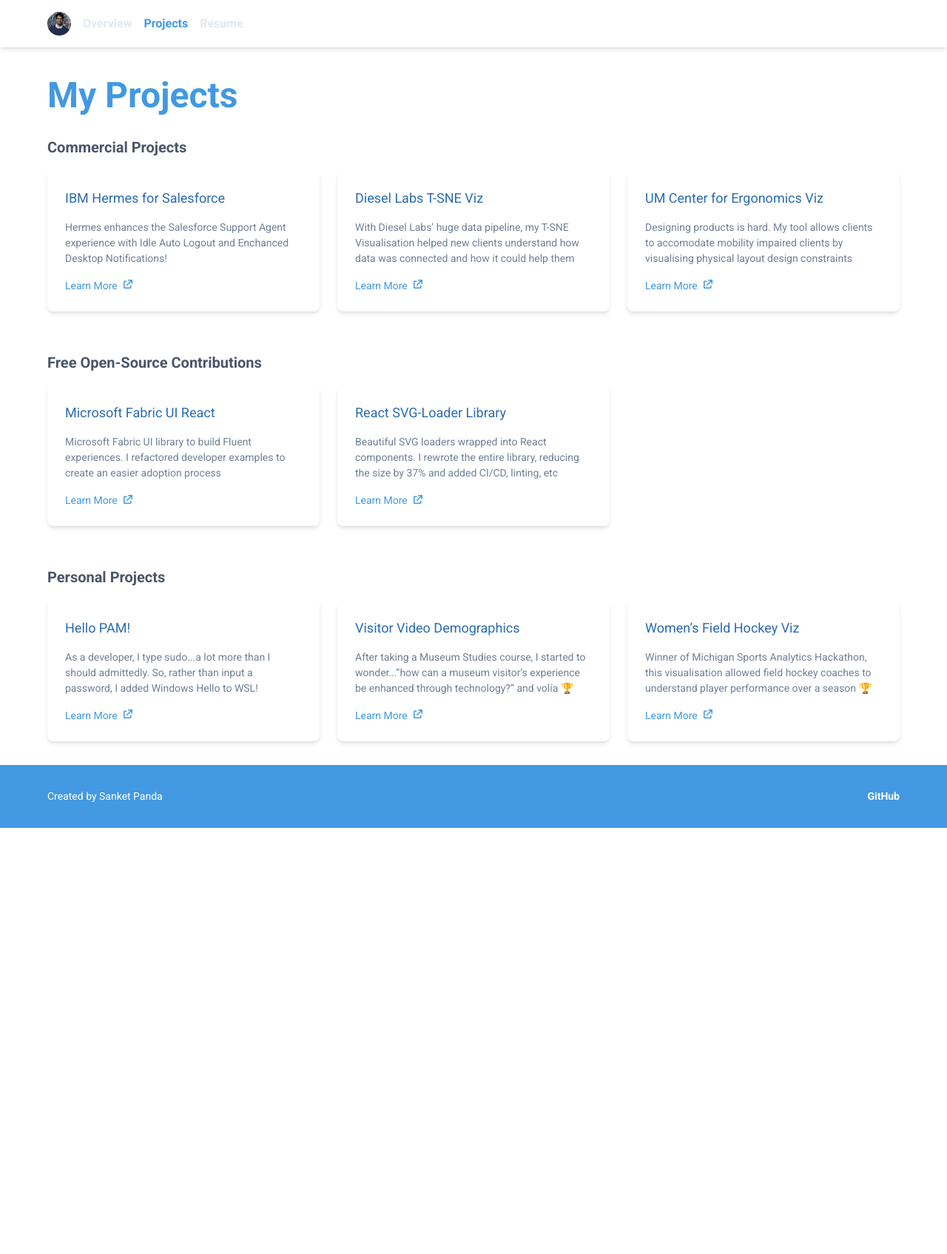
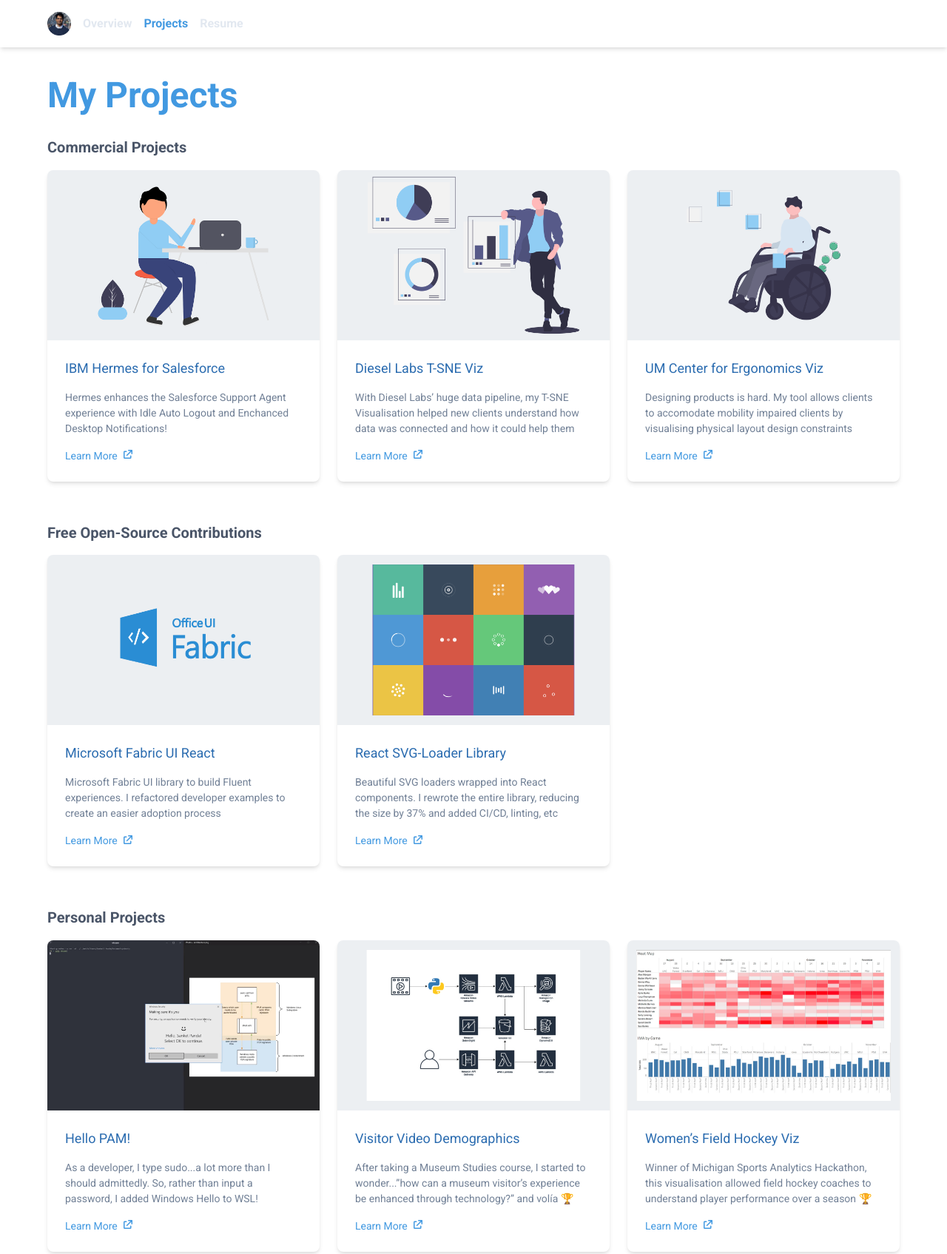
Before and after one commit to pandasa123/pandasa123.github.io, a Gatsby site: page /projects in a window 1280 px wide. Shown: the top 1695 px of the page at 74% size. Before the commit the page ends 1119 px from the top, so only its background shows below. Built offline with nearby package versions, Linux system fonts and the light colour scheme; Gatsby itself is replaced by a stand-in of ours.

Commit message:
Added pictures to Projects page

```diff
--- /dev/null
+++ b/src/components/hooks/getAllProjects.jsx
@@ -0,0 +1,78 @@
+import { graphql, useStaticQuery } from 'gatsby'
+
+const getAllProjects = () => {
+	// noinspection Annotator
+	const images = useStaticQuery(graphql`
+        query AllProjects {
+            hermes: file(relativePath: { eq: "ProductPages/Hermes.png" }) {
+                childImageSharp {
+                    fluid {
+                        ...GatsbyImageSharpFluid
+                    }
+                }
+            }
+            dieselLabs: file(relativePath: { eq: "ProductPages/DieselLabs.png" }) {
+                childImageSharp {
+                    fluid {
+                        ...GatsbyImageSharpFluid
+                    }
+                }
+            }
+            fabric: file(relativePath: { eq: "ProductPages/Fabric.png" }) {
+                childImageSharp {
+                    fluid {
+                        ...GatsbyImageSharpFluid
+                    }
+                }
+            }
+            helloPAM: file(relativePath: { eq: "ProductPages/HelloPAM.png" }) {
+                childImageSharp {
+                    fluid {
+                        ...GatsbyImageSharpFluid
+                    }
+                }
+            }
+            msas: file(relativePath: { eq: "ProductPages/MSAS.png" }) {
+                childImageSharp {
+                    fluid {
+                        ...GatsbyImageSharpFluid
+                    }
+                }
+            }
+            museumDemo: file(relativePath: { eq: "ProductPages/MuseumDemo.png" }) {
+                childImageSharp {
+                    fluid {
+                        ...GatsbyImageSharpFluid
+                    }
+                }
+            }
+            reactSVG: file(relativePath: { eq: "ProductPages/ReactSVG.png" }) {
+                childImageSharp {
+                    fluid {
+                        ...GatsbyImageSharpFluid
+                    }
+                }
+            }
+            umViz: file(relativePath: { eq: "ProductPages/UMViz.png" }) {
+                childImageSharp {
+                    fluid {
+                        ...GatsbyImageSharpFluid
+                    }
+                }
+            }
+        }
+	`)
+
+	return {
+		hermes: images.hermes.childImageSharp.fluid,
+		dieselLabs: images.dieselLabs.childImageSharp.fluid,
+		fabric: images.fabric.childImageSharp.fluid,
+		helloPAM: images.helloPAM.childImageSharp.fluid,
+		msas: images.msas.childImageSharp.fluid,
+		museumDemo: images.museumDemo.childImageSharp.fluid,
+		reactSVG: images.reactSVG.childImageSharp.fluid,
+		umViz: images.umViz.childImageSharp.fluid,
+	}
+}
+
+export default getAllProjects
--- a/src/components/projects/Commercial.jsx
+++ b/src/components/projects/Commercial.jsx
@@ -2,7 +2,7 @@
 import ProductCard from '../ProductCard'
 import Container from '../Container'
 
-const Commercial = () => {
+const Commercial = ({ hermes, dieselLabs, umViz }) => {
 	return (
 		<Fragment>
 			<Container classes="pt-6 pb-4 text-lg font-bold text-gray-700 leading-snug sm:text-xl">
@@ -14,7 +14,7 @@
 					description={
 						'Hermes enhances the Salesforce Support Agent experience with Idle Auto Logout and Enchanced Desktop Notifications!'
 					}
-					// image={hermes}
+					image={hermes}
 					linkTitle={'Learn More'}
 					link="/"
 				/>
@@ -23,7 +23,7 @@
 					description={
 						'With Diesel Labs’ huge data pipeline, my T-SNE Visualisation helped new clients understand how data was connected and how it could help them'
 					}
-					// image={dieselLabs}
+					image={dieselLabs}
 					linkTitle={'Learn More'}
 					link="/"
 				/>
@@ -32,7 +32,7 @@
 					description={
 						'Designing products is hard. My tool allows clients to accomodate mobility impaired clients by visualising physical layout design constraints'
 					}
-					// image={fabric}
+					image={umViz}
 					linkTitle={'Learn More'}
 					link="/"
 				/>
--- a/src/components/projects/FOSS.jsx
+++ b/src/components/projects/FOSS.jsx
@@ -2,7 +2,7 @@
 import ProductCard from '../ProductCard'
 import Container from '../Container'
 
-const FOSS = () => {
+const FOSS = ({ fabric, reactSVG }) => {
 	return (
 		<Fragment>
 			<Container classes="pt-6 pb-4 text-lg font-bold text-gray-700 leading-snug sm:text-xl">
@@ -14,7 +14,7 @@
 					description={
 						'Microsoft Fabric UI library to build Fluent experiences. I refactored developer examples to create an easier adoption process'
 					}
-					// image={fabric}
+					image={fabric}
 					linkTitle={'Learn More'}
 					link="/"
 				/>
@@ -23,7 +23,7 @@
 					description={
 						'Beautiful SVG loaders wrapped into React components. I rewrote the entire library, reducing the size by 37% and added CI/CD, linting, etc'
 					}
-					// image={reactSVG}
+					image={reactSVG}
 					linkTitle={'Learn More'}
 					link="/"
 				/>
--- a/src/components/projects/Personal.jsx
+++ b/src/components/projects/Personal.jsx
@@ -2,7 +2,7 @@
 import ProductCard from '../ProductCard'
 import Container from '../Container'
 
-const Personal = () => {
+const Personal = ({ helloPAM, museumDemo, msas }) => {
 	return (
 		<Fragment>
 			<Container classes="pt-6 pb-4 text-lg font-bold text-gray-700 leading-snug sm:text-xl">
@@ -14,7 +14,7 @@
 					description={
 						'As a developer, I type sudo...a lot more than I should admittedly. So, rather than input a password, I added Windows Hello to WSL!'
 					}
-					// image={helloPAM}
+					image={helloPAM}
 					linkTitle={'Learn More'}
 					link="/"
 				/>
@@ -23,7 +23,7 @@
 					description={
 						'After taking a Museum Studies course, I started to wonder...”how can a museum visitor’s experience be enhanced through technology?” and volía 🏆'
 					}
-					// image={visitorDemographics}
+					image={museumDemo}
 					linkTitle={'Learn More'}
 					link="/"
 				/>
@@ -32,7 +32,7 @@
 					description={
 						'Winner of Michigan Sports Analytics Hackathon, this visualisation allowed field hockey coaches to understand player performance over a season 🏆'
 					}
-					// image={msas}
+					image={msas}
 					linkTitle={'Learn More'}
 					link="/"
 				/>
--- a/src/pages/projects.jsx
+++ b/src/pages/projects.jsx
@@ -8,8 +8,20 @@
 import Container from '../components/Container'
 import FOSS from '../components/projects/FOSS'
 import Personal from '../components/projects/Personal'
+import getAllProjects from '../components/hooks/getAllProjects'
 
 const ProjectsPage = () => {
+	const {
+		hermes,
+		dieselLabs,
+		fabric,
+		helloPAM,
+		msas,
+		museumDemo,
+		reactSVG,
+		umViz,
+	} = getAllProjects()
+
 	return (
 		<section style={FontStyle} className={'bg-white'}>
 			<SEO
@@ -20,9 +32,9 @@
 			<Container classes="pt-24 text-3xl font-bold text-gray-500 leading-snug sm:text-4xl md:text-5xl">
 				<h1 className={'text-blue-500'}>My Projects</h1>
 			</Container>
-			<Commercial/>
-			<FOSS/>
-			<Personal/>
+			<Commercial hermes={hermes} dieselLabs={dieselLabs} umViz={umViz}/>
+			<FOSS fabric={fabric} reactSVG={reactSVG}/>
+			<Personal helloPAM={helloPAM} msas={msas} museumDemo={museumDemo}/>
 			<Footer/>
 		</section>
 	)
```
Also changed, not shown: src/images/ProductPages/HelloPAM.png (added), src/images/ProductPages/MSAS.png (added), src/images/ProductPages/MuseumDemo.png (added), src/images/ProductPages/ReactSVG.png (added), src/images/ProductPages/UMViz.png (added).
